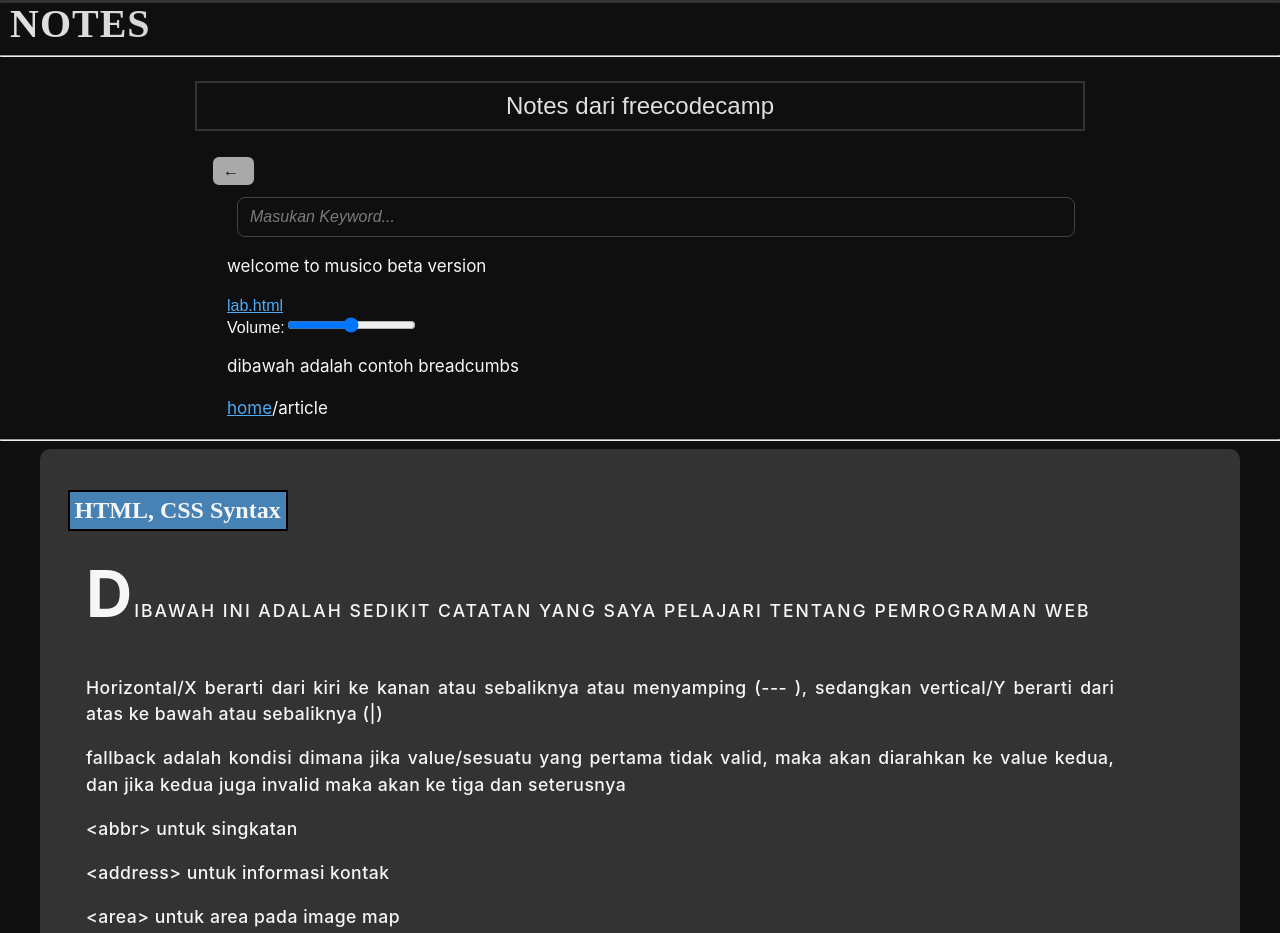
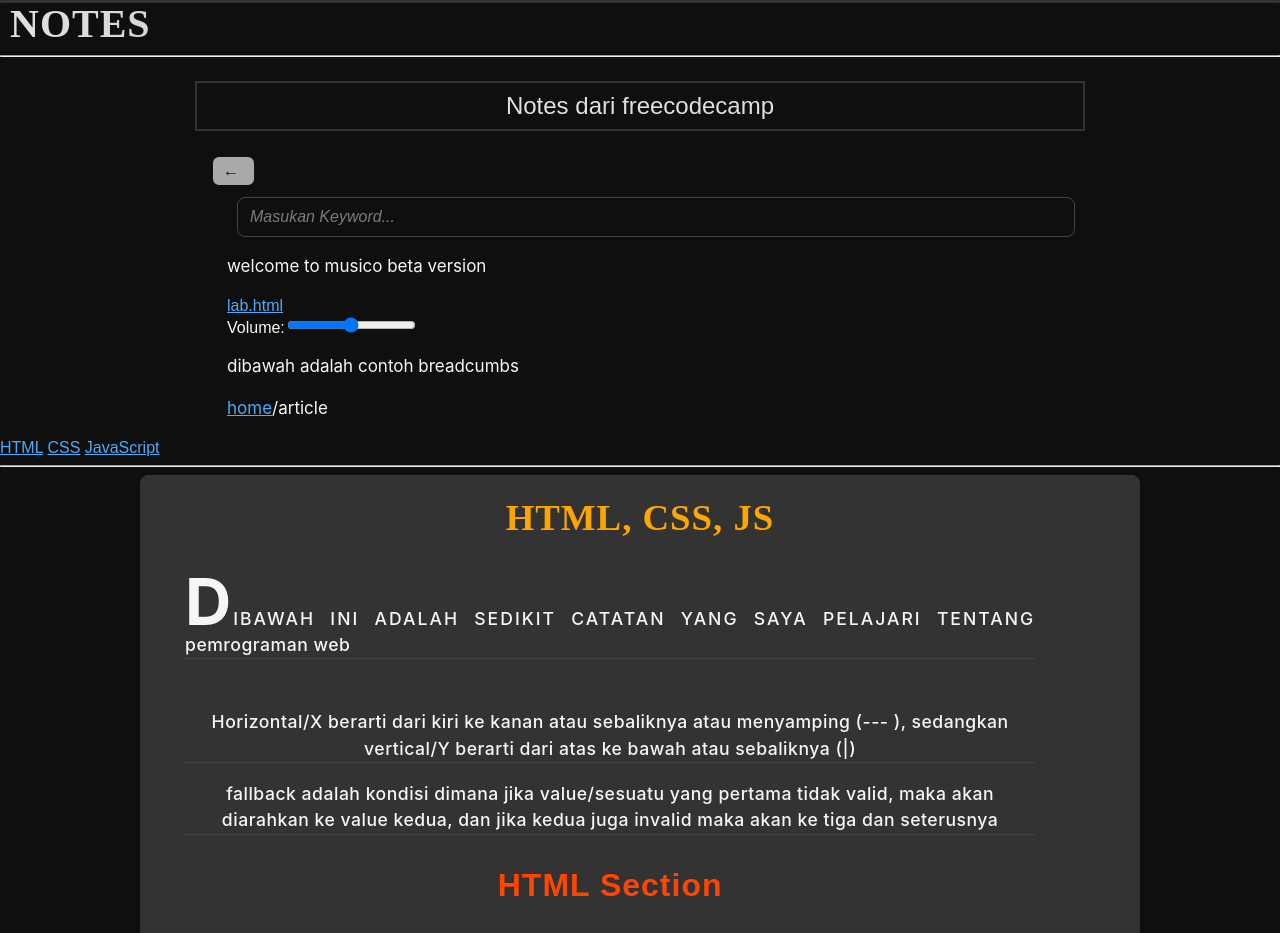
Before and after one commit to baywhyid/musico, a website: page article.html in a window 1280 px wide. Shown: the top 933 px of the page. Drawn offline with Linux system fonts and the light colour scheme.

Commit message:
update tampilan artikel dan js

```diff
--- a/article.html
+++ b/article.html
@@ -30,13 +30,20 @@
         <p><a href="index.html">home</a>/<span>article</span></p>
         </section>
         </div>
+        <div class="nav-container">
+            <a href="#html-section">HTML</a>
+            <a href="#css-section">CSS</a>
+            <a href="#javascript-section">JavaScript</a>
+        </div>
         <hr>
+        <section id="flex-container">
         <main class="article-main">
-            <h2 class="hiasan-aja">HTML, <span class="css-text">CSS Syntax</span></h2>
+            <h2 class="hiasan-aja">HTML, <span class="css-text">CSS, JS</span></h2>
            <article id="article-content" class="article-content">
             <p class="article-paragraph">Dibawah ini adalah sedikit catatan yang saya pelajari tentang pemrograman web</p>
             <p>Horizontal/X berarti dari kiri ke kanan atau sebaliknya atau menyamping (--- ), sedangkan vertical/Y berarti dari atas ke bawah atau sebaliknya (|)</p>
             <p>fallback adalah kondisi dimana jika value/sesuatu yang pertama tidak valid, maka akan diarahkan ke value kedua, dan jika kedua juga invalid maka akan ke tiga dan seterusnya</p>
+            <h3 id="html-section">HTML Section</h3>
             <p>&lt;abbr&gt untuk singkatan</p>
              <p>&lt;address&gt untuk informasi kontak</p>
              <p>&lt;area&gt untuk area pada image map</p>
@@ -98,6 +105,7 @@
 <p>accesskey untuk memberikan shortcut keyboard pada elemen, contoh: &lt;button accesskey="s"&gt;Save&lt;/button&gt; maka pengguna bisa tekan Alt + S untuk klik tombol Save</p>
 <p>selector CSS diawali dengan #&lt;tagar&gt; untuk id, titik &lt;.&gt; untuk class, dan nama tag untuk langsung elemnt, minusnya semua tag akan terpengaruh</p>
 <p>user-scalable=no untuk menonaktifkan zoom pada perangkat mobile, contoh: &lt;meta name="viewport" content="width=device-width, initial-scale=1.0, user-scalable=no"&gt;</p>
+<h3 id="css-section">CSS Section</h3>
 <p>width dan height untuk memanjangkan atau memendekan ukuran elemen, min-width dan max-width untuk menentukan ukuran minimum dan maksimum elemen</p>
 <p>method untuk &lt;form&gt; ada get untuk mengirimkan data melalui URL, post untuk mengirimkan data melalui body, put untuk mengganti data yang sudah ada, delete untuk menghapus data, dan patch untuk memperbarui sebagian data. contoh: &lt;form method="post" action="submit.php"&gt;</p>
 <p>border untuk border di css</p>
@@ -377,6 +385,7 @@ border-color: blue red green black;</code></p>
 <p>css selector tanpa spasi seperti .selector1.selector2 akan memilih elemen yg memiliki kedua class tersebut, tanpa spasi berarti AND</p>
 <p>:any-link adalah kombinasi dari :link dan :visited</p>
 <p>:empty psudo class digunakan untuk styling block element tanpa isi atau kosong</p>
+<h3 id="javascript-section">JavaScript Section</h3>
 <p>data type string wajib pakai '' atau ""</p>
 <p>data type di-javascript terdiri dari number yang bisa berisi angka, string yang berisi text atau kalimat yg diapit oleh quote atau doble-quote</p>
 <p>string adalah tipe data yang digunakan untuk menyimpan teks atau nilai karakter, diapit oleh tanda kutip tunggal atau ganda</p>
@@ -404,8 +413,12 @@ border-color: blue red green black;</code></p>
 <p>string interpolation adalah fitur dimana kita menyematkan variable atau kode di dalam string seperti untuk menyambungkan kata dari variable lain</p>
 <p>untuk memasukan kode di template literals, gunakan ${variable}</p>
 <p>template literal juga mendukung multi-line strings, dimana di string biasa membutuhkan \n dan di template literals kita bisa menggunakan baris baru langsung dan formatnya tetap sama</p>
+<p>Substring adalah bagian dari sebuah string yang terdiri dari karakter-karakter yang berurutan dan berdempetan tanpa ada karakter yang dilewati.</p>
+<p>indexof method digunakan untuk mencari posisi pertama kemunculan sebuah substring dalam string. Jika substring ditemukan, method ini akan mengembalikan indeksnya; jika tidak ditemukan, maka return -1.</p>
+<p>indexof memiliki dua argumen: argumen pertama adalah substring yang ingin dicari, dan argumen kedua adalah posisi mulai pencarian (opsional).</p>
             </article>
         </main>
+        </section>
         <footer class="article-footer">
             <p>Copyright © 2026 Musico. All rights reserved.</p>
         </footer>
--- a/style.css
+++ b/style.css
@@ -304,6 +304,7 @@ button {
   font-size: 1.1rem;
   line-height: 1.5em;
   letter-spacing: 0.5px;
+  border-bottom: 1px solid #444;
 }
 .lab-nav {
   width: calc(50% - 10px);
@@ -317,12 +318,11 @@ button {
 .hiasan-aja {
   display: block;
   font-family: sora;
-  color: whitesmoke;
-  background-color: steelblue;
-  padding: 5px;
-  width: fit-content;
-  border: 2px solid black;
-  margin-left: 2vw;
+  color: orange;
+  text-align: center;
+  font-size: 2.3rem;
+  margin: 0;
+  letter-spacing: 1px;
 }
 .test-pre {
   white-space: pre-wrap;
@@ -511,15 +511,20 @@ input[type="email"] {
   border-radius: 5px;
   border: 1px solid #ccc;
 }
+#flex-container {
+  display: flex;
+  justify-content: center;
+  flex: 1;
+  flex-wrap: wrap;
+}
 .article-main {
   background-color: hsla(0, 0%, 20%, 1);
-  border-radius: 10px;
-  border: 2px solid #333;
+  border-radius: var(--length-medium);
+  border: 1px solid #333;
   padding: 20px 0 20px 0;
   overflow-wrap: break-word;
-  max-width: 1200px;
-  margin: auto;
-  text-align: justify;
+  width: clamp(300px, 90%, 1000px);
+  text-align: center
 }
 .article-footer {
   margin-top: 50px;
@@ -1484,7 +1489,7 @@ p.testselector {
   padding: 10px;
   width: 300px;
 }
-body section:not(.container) {
+body section:not(.container, #flex-container) {
   animation: reveal linear both;
   animation-timeline: view();
   animation-range: entry 0% cover 40%;
@@ -1509,3 +1514,10 @@ body section:not(.container) {
 #userName {
   display: none;
 }
+.article-content>h3 {
+  text-align: center;
+  color: orangered;
+  font-size: 2rem;
+  letter-spacing: 1px;
+  font-family: Raleway, sans-serif;
+}
--- a/test.js
+++ b/test.js
@@ -94,3 +94,7 @@ console.log(pesan);
 let pesan2 = `ini pesan multi line
 yang dibuat pakai template literal.`;
 console.log(pesan2);
+
+//indexOf method
+let index = pesan.indexOf("my name");
+console.log(index);
```
